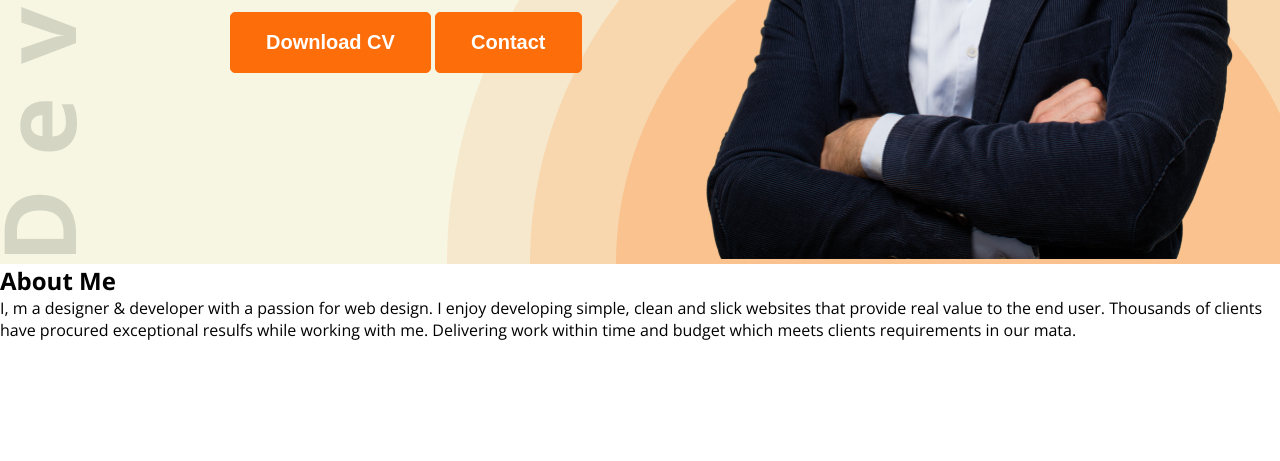
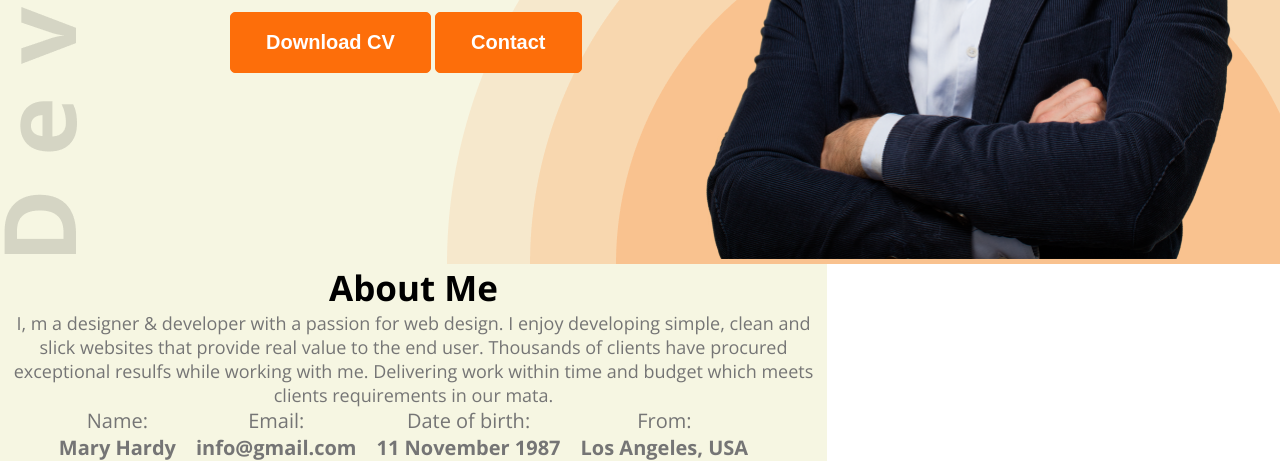
Before and after one commit to mostofapro/web-dev-portfolio, a plain HTML site: page index.html in a window 1280 px wide. Shown: the part 509-970 px from the top of the page. Before the commit the page ends 850 px from the top, so only its background shows below. Drawn offline with nearby package versions, Linux system fonts and the light colour scheme.

Commit message:
Added about section html and some styles

```diff
--- a/index.html
+++ b/index.html
@@ -31,8 +31,26 @@
   </header>
   <main>
       <section class="about">
-        <h2 class="about-title">About Me</h2>
-        <p class="about-description">I, m a designer & developer with a passion for web design. I enjoy developing simple, clean and slick websites that provide real value to the end user. Thousands of clients have procured exceptional resulfs while working with me. Delivering work within time and budget which meets clients requirements in our mata.</p>
+        <h2 class="section-title">About Me</h2>
+        <p class="section-description">I, m a designer & developer with a passion for web design. I enjoy developing simple, clean and slick websites that provide real value to the end user. Thousands of clients have procured exceptional resulfs while working with me. Delivering work within time and budget which meets clients requirements in our mata.</p>
+        <div class="about-items">
+          <div class="about-item">
+            <p class="about-item-title">Name:</p>
+            <p class="about-item-description">Mary Hardy</p>
+          </div>
+          <div class="about-item">
+            <p class="about-item-title">Email:</p>
+            <p class="about-item-description">info@gmail.com</p>
+          </div>
+          <div class="about-item">
+            <p class="about-item-title">Date of birth:</p>
+            <p class="about-item-description">11 November 1987</p>
+          </div>
+          <div class="about-item">
+            <p class="about-item-title">From:</p>
+            <p class="about-item-description">Los Angeles, USA</p>
+          </div>
+        </div>
       </section>
   </main>
   <footer>
--- a/styles/portfolio.css
+++ b/styles/portfolio.css
@@ -13,6 +13,7 @@
   padding: 0;
   list-style: none;
   text-decoration: none;
+  box-sizing: border-box;
 }
 /* Navigation Styles */
 nav {
@@ -57,7 +58,7 @@ nav ul li{
 }
 
 #header{
-  background-color: rgba(245, 245, 220, 0.831);
+  background-color: #f5f5dcd4;
   background-image: url(../images/developer.png), url(../images/header_bg.png);
   background-repeat: no-repeat;
   background-position: top left, bottom right;
@@ -96,3 +97,49 @@ nav ul li{
 .header-image{
   width: 585px;
 }
+
+/* Shared Styles */
+
+.section-title{
+  font-size: 35px;
+  font-weight: bold;
+}
+
+.section-description{
+  font-size: 18px;
+  font-weight: 400;
+  color: #757575;
+}
+
+.about{
+  display: flex;
+  flex-direction: column;
+  justify-content: center;
+  align-items: center;
+  width: 827px;
+  background-color: #f5f5dcd4;
+  text-align: center;
+}
+.about-item-title{
+  color: #757575;
+  font-size: 20px;
+  font-weight: 400;
+}
+
+.about-item-description{
+  color: #757575;
+  font-size: 20px;
+  font-weight: bold;
+}
+
+.about-items{
+  display: flex;
+  justify-content: center;
+  align-items: center;
+
+}
+
+.about-item{
+  text-align: center;
+  margin-right: 20px;
+}
```
